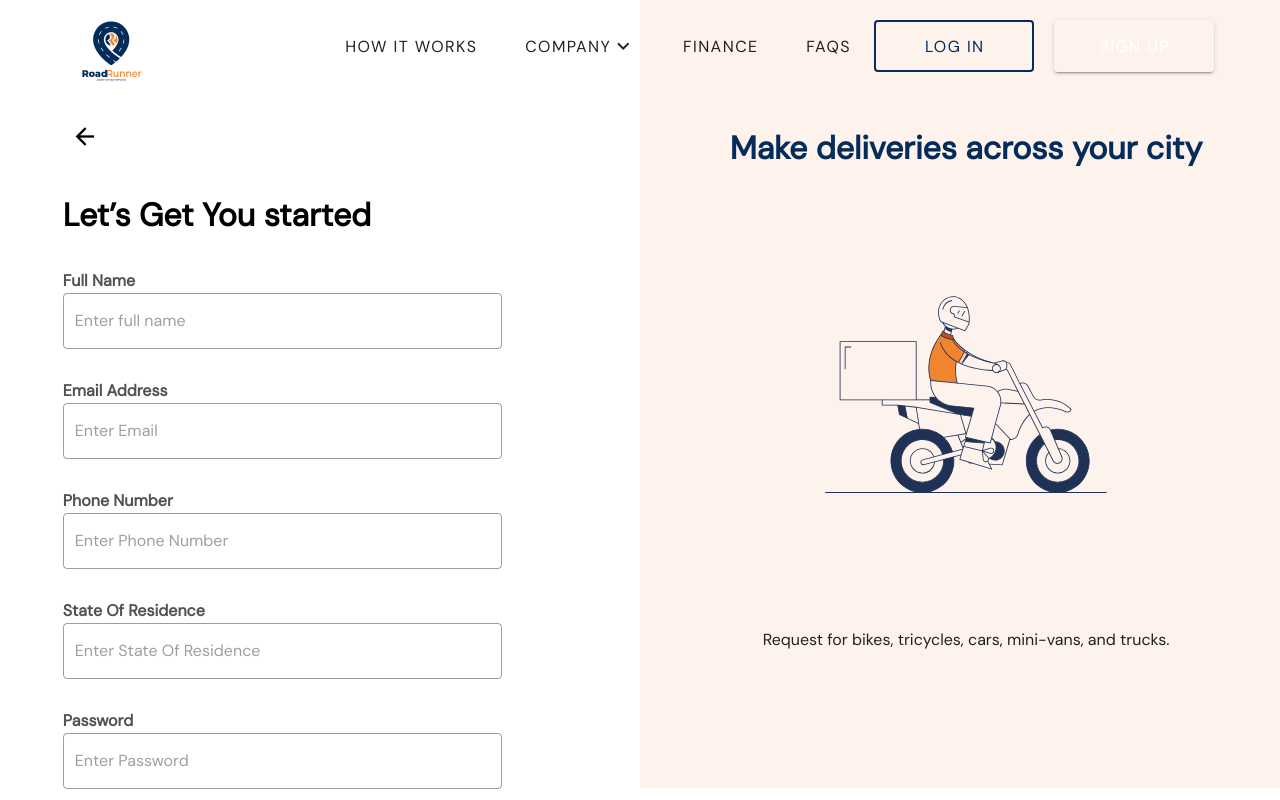
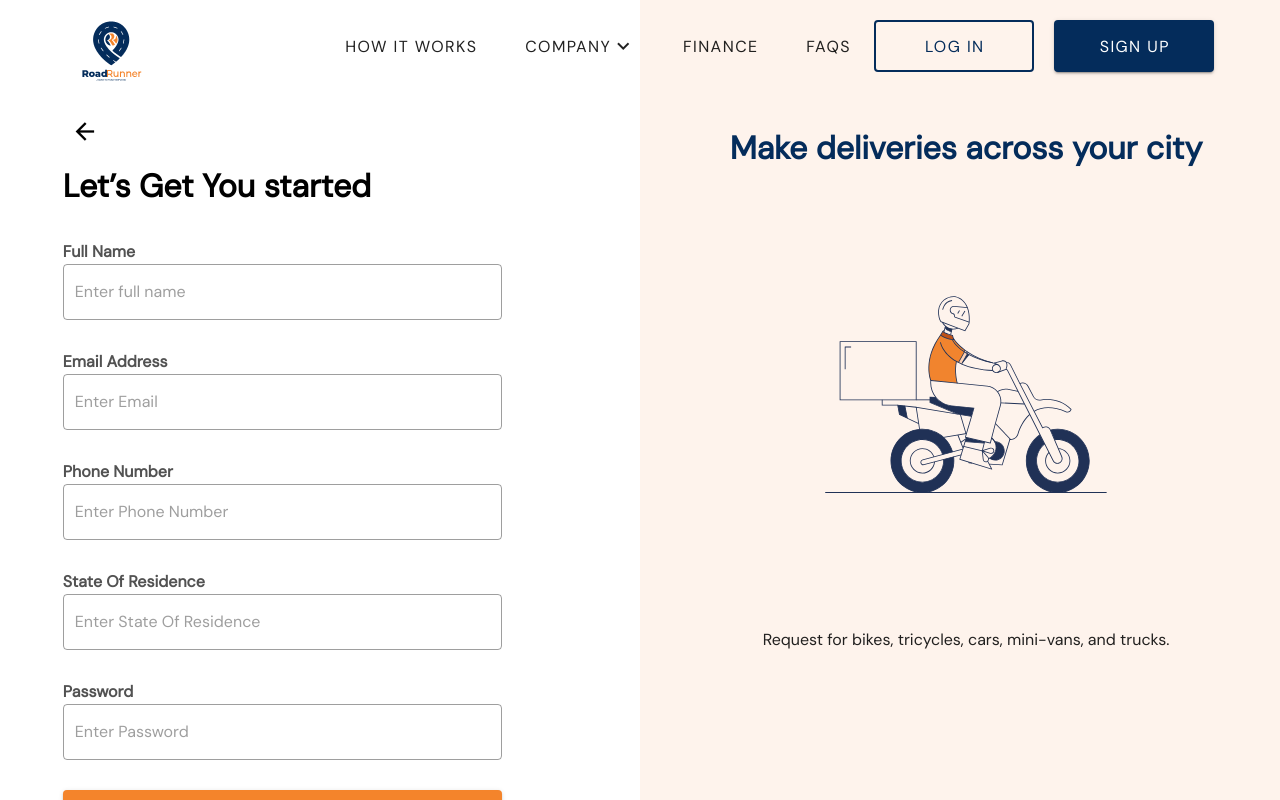
Before and after one commit to sadeeqdev/roadrunner-landing-page, a Vue app: page /signup in a window 1280 px wide. Shown: the top 800 px of the page. Built offline with nearby package versions, Linux system fonts and the light colour scheme.

Commit message:
Fixed active navbar issues

```diff
--- a/src/components/Navbar.vue
+++ b/src/components/Navbar.vue
@@ -9,12 +9,13 @@
                     <v-icon>mdi-menu</v-icon>
                 </v-btn>
                 <div class="navbar-buttons mt-4 d-none d-md-flex">
-                    <v-btn x-large text link to="/howitworks">
+                    <v-btn @click="setActiveBtnFalse()" x-large text link to="/howitworks">
                         How it works
                     </v-btn>
                     <v-menu rounded offset-y>
                         <template v-slot:activator="{ attrs, on }">
-                            <v-btn v-bind="attrs" v-on="on" x-large text>
+                            <v-btn @click="setActiveBtnTrue()" :class="{'v-btn--active': activeBtn}" link v-bind="attrs"
+                                v-on="on" x-large text>
                                 Company<v-icon>mdi-chevron-down</v-icon>
                             </v-btn>
                         </template>
@@ -27,19 +28,20 @@
                             </v-list-item>
                         </v-list>
                     </v-menu>
-                    <v-btn x-large text link to="/finance">
+                    <v-btn @click="setActiveBtnFalse()" x-large text link to="/finance">
                         Finance
                     </v-btn>
-                    <v-btn x-large text link to="/faqs">
+                    <v-btn @click="setActiveBtnFalse()" x-large text link to="/faqs">
                         FAQs
                     </v-btn>
-                    <v-btn color="#042C5B" link to="/signup"
+                    <v-btn @click="setActiveBtnFalse()" color="#042C5B" link to="/signup"
                         style="margin-right:20px; border: 2px solid #042C5B; font-weight: 500; width:160px;" x-large
                         outlined>
                         Log In
                     </v-btn>
 
-                    <v-btn color="#042C5B" link to="/signup" style="color:white; font-weight: 500; width:160px" x-large>
+                    <v-btn @click="setActiveBtnFalse()" class="signup-btn" color="#042C5B" link to="/signup"
+                        style="color:white; font-weight: 500; width:160px" x-large>
                         Sign Up
                     </v-btn>
                 </div>
@@ -120,6 +122,7 @@ export default {
     data: () => ({
         scrolled: false,
         drawer: false,
+        activeBtn: false
     }),
     methods: {
         handleScroll() {
@@ -128,7 +131,18 @@ export default {
             } else {
                 this.scrolled = false
             }
+        },
+
+        setActiveBtnTrue() {
+            this.activeBtn = true
+            console.log(this.activeBtn)
+        },
+
+        setActiveBtnFalse() {
+            this.activeBtn = false
         }
+
+
     },
     created() {
         window.addEventListener('scroll', this.handleScroll);
@@ -167,6 +181,13 @@ export default {
     ;
 }
 
+.signup-btn {
+    background-color: #042C5B !important;
+}
+
+.signup-btn--active {
+    background-color: #F4842B;
+}
 .v-btn::before,
 .v-list-item::before {
     background-color: transparent;
--- a/src/views/signUp/SignUp.vue
+++ b/src/views/signUp/SignUp.vue
@@ -1,10 +1,10 @@
 <template>
     <div class="signup-body" data-aos="fade-left">
         <v-row>
-            <v-col cols="12" md="6" xs="12">
+            <v-col cols="12" md="6" xs="12" class="form-side">
                 <div class="signup-content">
                     <v-card flat class="signup-form">
-                        <v-btn large icon class="mb-8" @click="$router.go(-1)">
+                        <v-btn large icon class="mb-2" @click="$router.go(-1)">
                             <v-icon color="black">mdi-arrow-left</v-icon>
                         </v-btn>
                         <div class="signup-form-header">
@@ -55,10 +55,12 @@ export default {
 
 <style scoped>
 .signup-body {
+    background-color: #FEF3EC;
+    }
+
+    .form-side {
     background-color: #fff;
-    border-bottom: 1px solid #cccccc;
 }
-
 .signup-content {
     width: 100%;
     margin-left: 10%;
@@ -76,7 +78,7 @@ export default {
 }
 
 .signup-form {
-    margin: 115px 0;
+    margin: 110px 0;
     width: 70%;
 }
 
```
